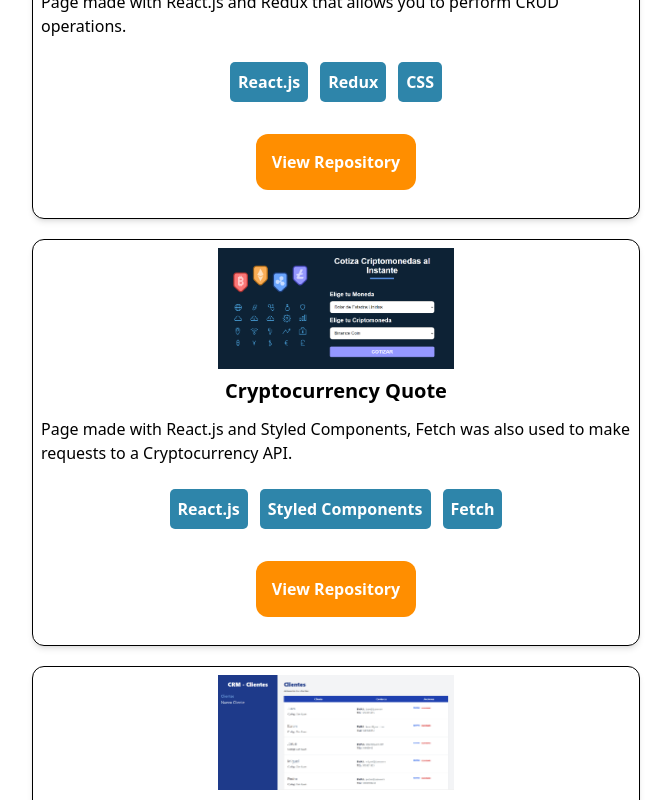
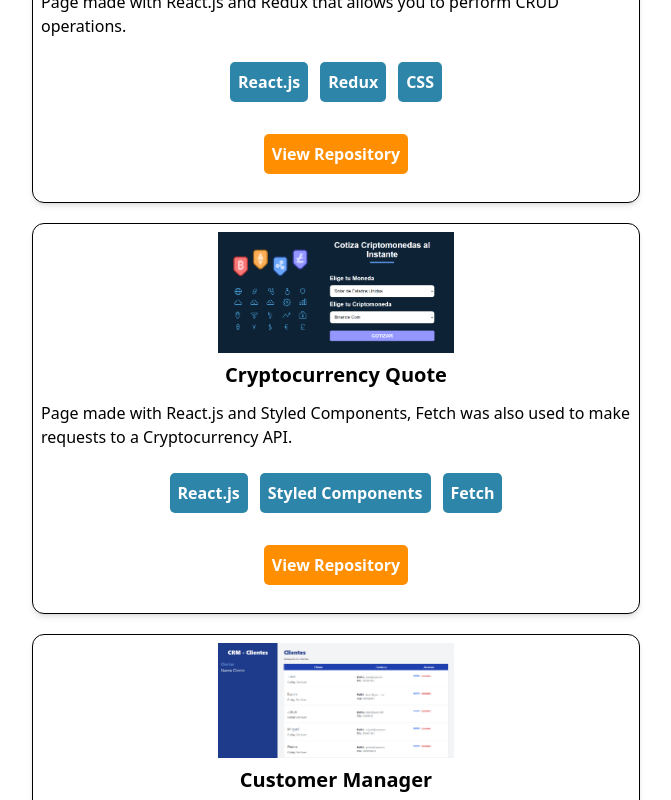
Before and after one commit to RoberthNC/My-Personal-Portfolio, a React (Vite) app: page / in a window 1280 px wide. Shown: the part 2060-2860 px from the top of the page, without its empty margins (304-975 px from the left). Built offline with nearby package versions, Linux system fonts and the light colour scheme.

Commit message:
Last changes in buttons

```diff
--- a/src/components/Footer.jsx
+++ b/src/components/Footer.jsx
@@ -1,7 +1,7 @@
 const Footer = () => {
   return (
     <div className="flex flex-col items-center gap-3 py-4 px-9 bg-[#2B3B45]">
-        <p className="text-white font-bold text-center">Copyright &#169; 2022.</p>
+        <p className="text-white font-bold text-center">Copyright &#169; 2023.</p>
         <p className="text-white font-bold text-center">All Rigths Reserved</p>
     </div>
   )
--- a/src/components/Project.jsx
+++ b/src/components/Project.jsx
@@ -37,7 +37,7 @@ const Project = ({project}) => {
           </a>
           <a
             href={project.linkRepository}
-            className="bg-[#ff8e00] text-white font-bold p-4 inline-block mt-5 md:mb-5 transition duration-200 hover:scale-110 transition-delay-100 rounded-xl"
+            className="bg-[#ff8e00] text-white font-bold p-2 inline-block mt-5 md:mb-5 transition duration-200 hover:scale-110 transition-delay-100 rounded-[5px]"
             target="_blank"
           >
             View Repository
```
